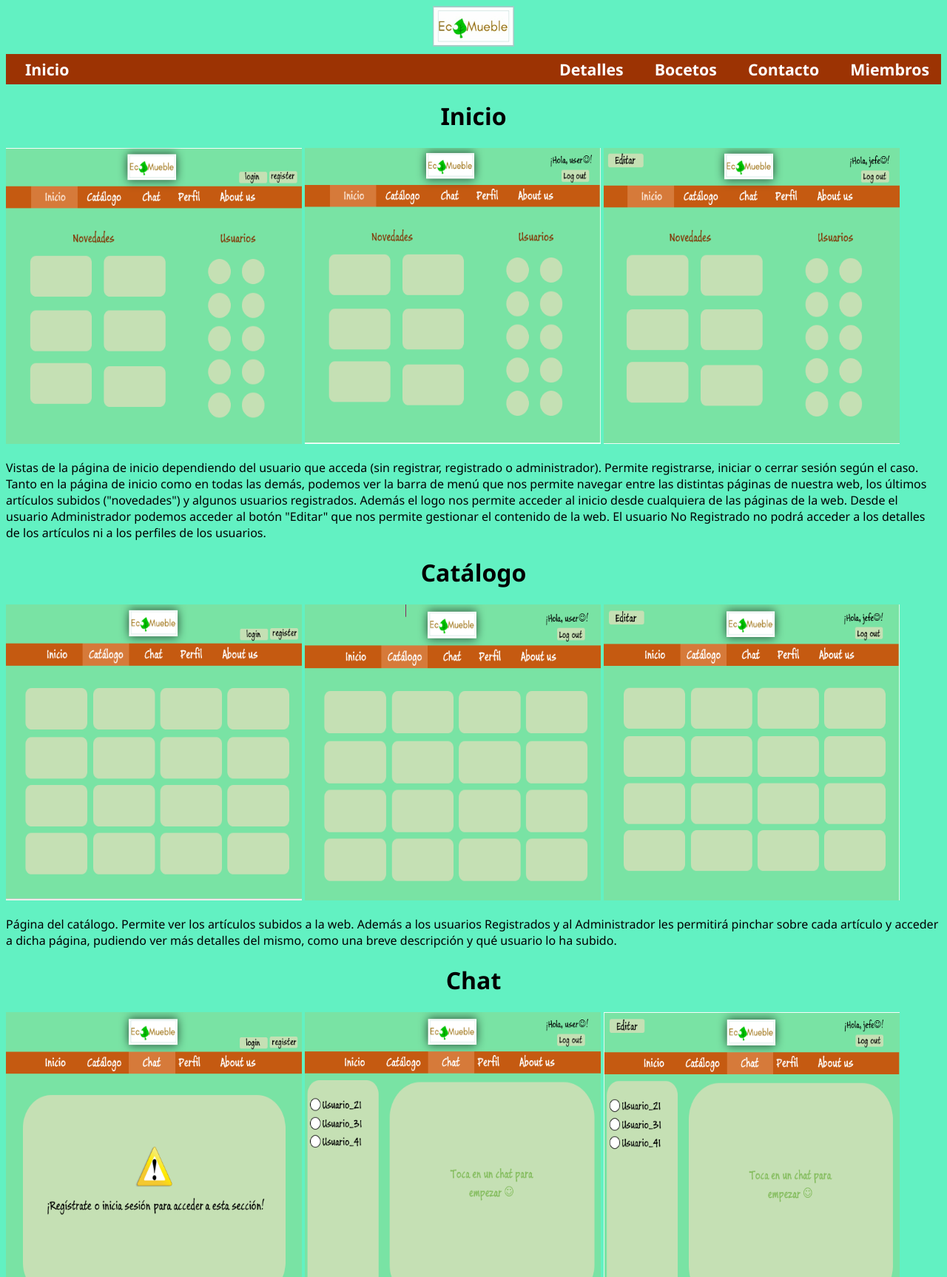
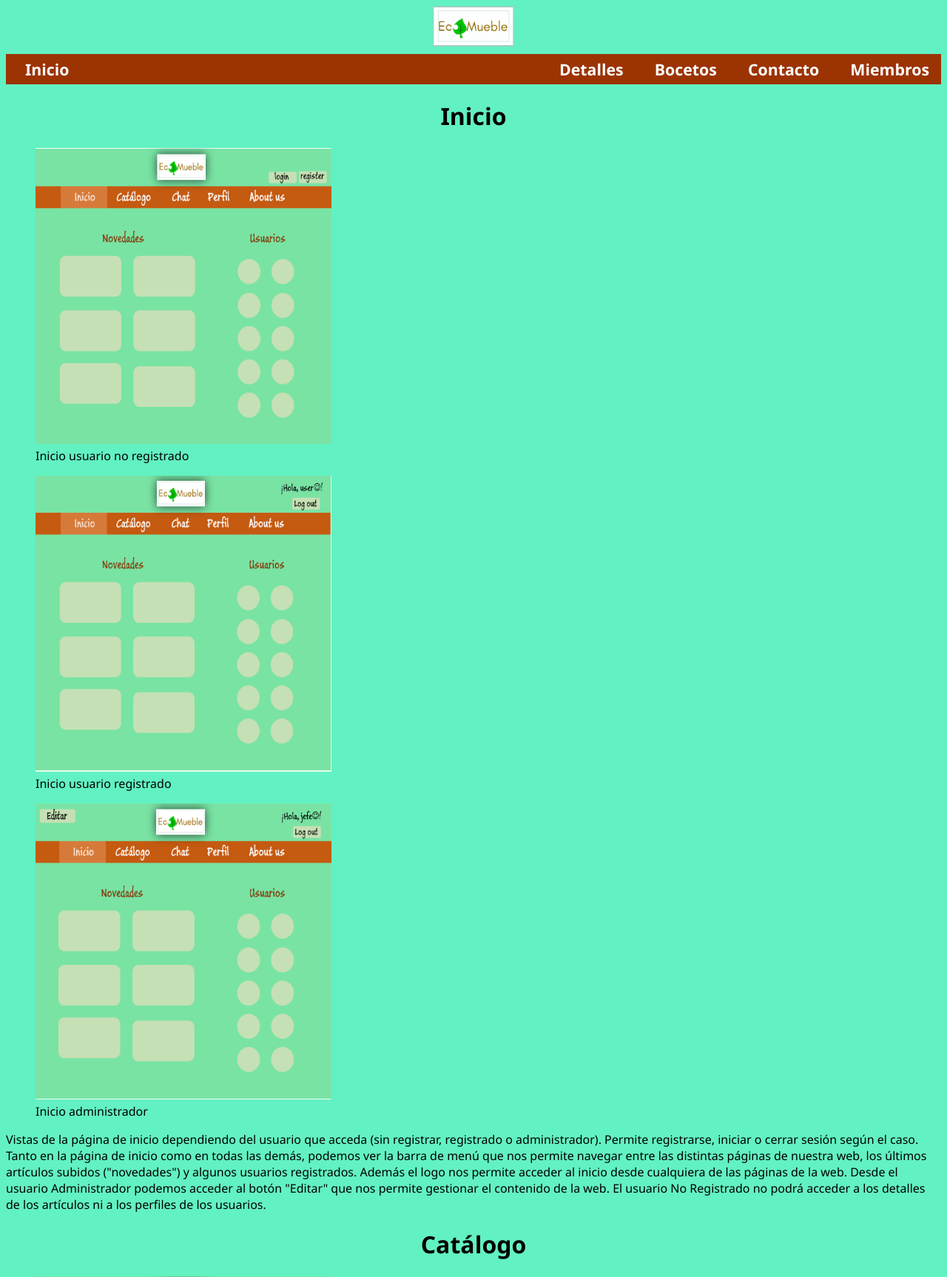
Before and after one commit to GuillermoOvejeroSanchez/ecomueble, a PHP site: page /bocetos.html in a window 1280 px wide. Shown: the top 1726 px of the page at 74% size. Run offline with PHP 8.4, Linux system fonts and the light colour scheme.

Commit message:
prueba texto bocetos

```diff
--- a/bocetos.html
+++ b/bocetos.html
@@ -27,9 +27,18 @@
 
 
         <h1>Inicio</h1>
+        <figure>
             <img src="img/inicio.png" height= "400" width= "400" alt="Inicio usuario no registrado" >
+            <figcaption>Inicio usuario no registrado</figcaption>
+        </figure>
+        <figure>
             <img src="img/reegistrado.png" height= "400" width= "400" alt="Inicio usuario registrado">
+            <figcaption>Inicio usuario registrado</figcaption>
+        </figure>
+        <figure>
             <img src="img/admin.png" height= "400" width= "400" alt="Inicio administrador">
+            <figcaption>Inicio administrador</figcaption>
+        </figure>
         <p class="desc">Vistas de la página de inicio dependiendo del usuario que acceda (sin registrar,
             registrado o administrador). Permite registrarse, iniciar o cerrar sesión según el caso.
             Tanto en la página de inicio como en todas las demás, podemos ver la barra de menú que nos permite
@@ -40,9 +49,18 @@
         </p>
 
         <h1>Catálogo</h1>
+        <figure>
             <img src="img/catalogonr.png" height= "400" width= "400" alt="Catálogo usuario no registrado">
+            <figcaption>Catálogo usuario no registrado</figcaption>
+        </figure>
+        <figure>
             <img src="img/catalogouser.png" height= "400" width= "400" alt="Catálogo usuario registrado">
+            <figcaption>Catálogo usuario registrado</figcaption>
+        </figure>
+        <figure>
             <img src="img/catalogoadmin.png" height= "400" width= "400" alt="Catálogo administrador">
+            <figcaption>Catálogo administrador</figcaption>
+        </figure>
         <p class="desc">Página del catálogo. Permite ver los artículos subidos a la web. Además a los
             usuarios Registrados y al Administrador les permitirá pinchar sobre cada artículo y acceder a dicha
             página, pudiendo ver más detalles del mismo, como una breve descripción y qué usuario lo ha subido.
@@ -60,9 +78,18 @@
         </p>
 
         <h1>Perfil</h1>
+        <figure>
             <img src="img/perfilnr.png" height= "400" width= "400" alt="Perfil usuario no registrado">
+            <figcaption>Perfil usuario no registrado</figcaption>
+        </figure>
+        <figure>
             <img src="img/perfiluser.png" height= "400" width= "400" alt="Perfil usuario registrado">
+            <figcaption>Perfil usuario registrado</figcaption>
+        </figure>
+        <figure>
             <img src="img/perfiladmin.png" height= "400" width= "400" alt="Perfil administrador">
+            <figcaption>Perfil administrador</figcaption>
+        </figure>
         <p class="desc">Perfil del usuario. Los usuarios No Registrados no podrán ver la información de esta página,
             se mostrará un mensaje de aviso para que se registren o inicien sesión. Los usuarios Registrados podrán
             ver sus datos, su foto y sus artículos publicados. El administrador, además, tendrá un botón para editar
--- a/miembros.html
+++ b/miembros.html
@@ -29,10 +29,7 @@
         <ul>
             <div id="noe"></div>
             <li>Noelia Calderón</li>
-            <figure>
-                <img src="img/miembros/jessica.png" alt="Foto Noe">
-                <figcaption>Foto de Noelia</figcaption>
-            </figure>
+            <img src="img/miembros/jessica.png" alt="Foto Noe">
             <p class="desc">Frase más utilizada: Únete a mi en una partida amistosa usando mi código de MESA PRIVADA 191598.
                 <br>
                 Me gusta: El chocolate, cuidar mis rizos y jugar al parchís.
```
Also changed, not shown: miembros.css (+0 -13 lines). Lines whose indentation alone changed are shown as unchanged.
